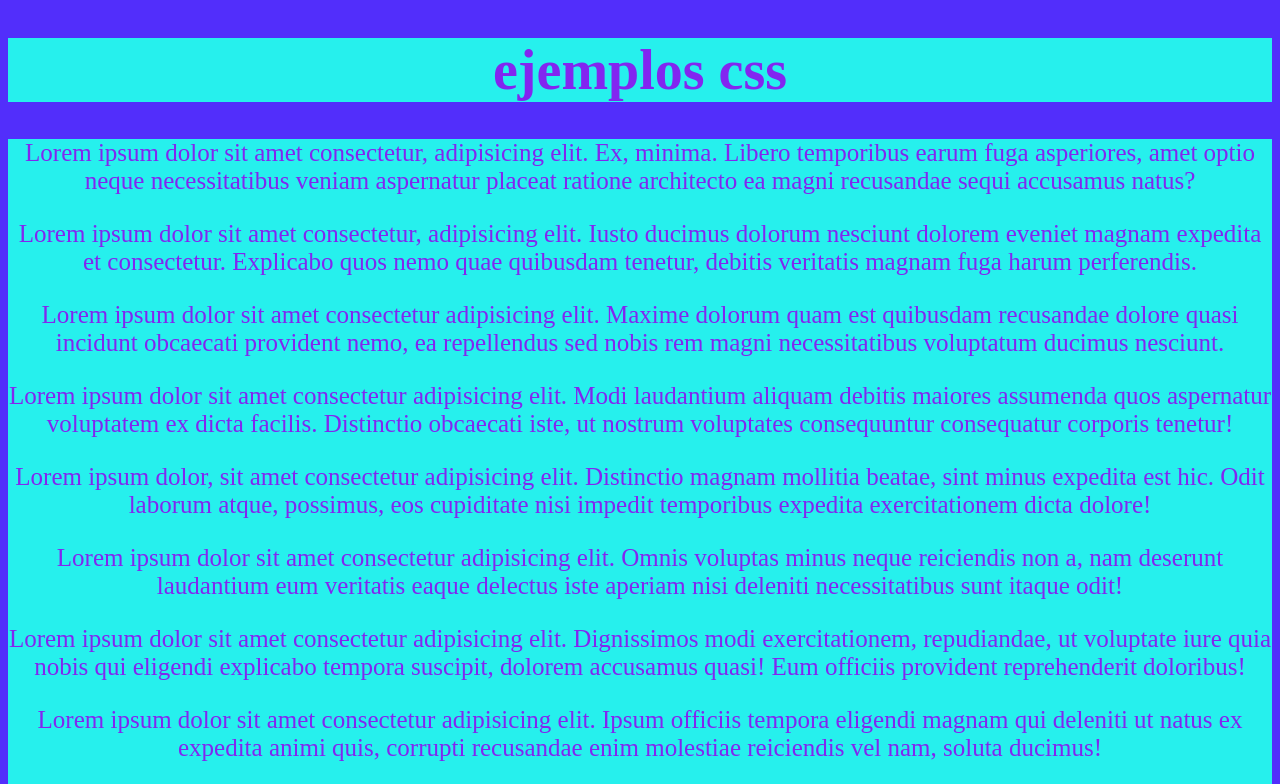
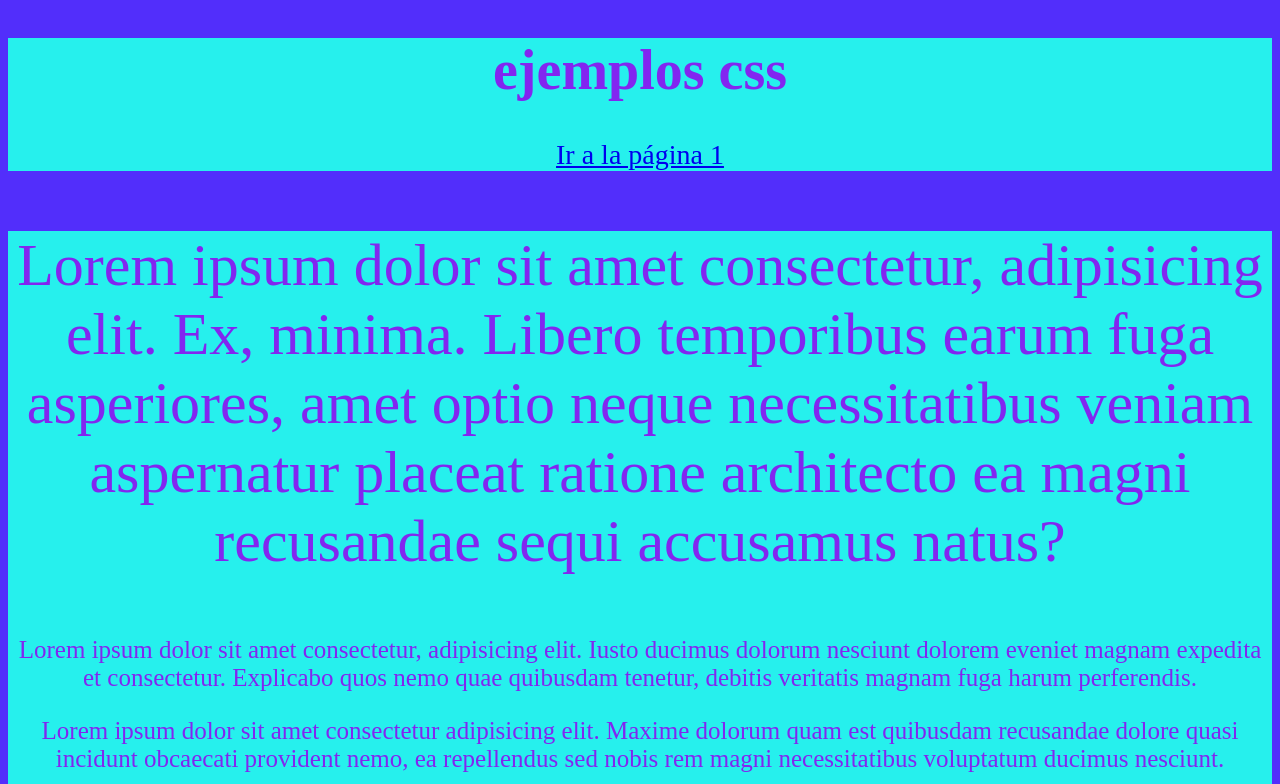
Before and after one commit to lanselot27049080/clasecc, a plain HTML site: page index.html in a window 1280 px wide. Shown: the top 784 px of the page. Drawn offline with Linux system fonts and the light colour scheme.

Commit message:
cambio a pagina1.htm,l estilos css y index.html

```diff
--- a/estilos.css
+++ b/estilos.css
@@ -38,3 +38,11 @@ footer {
     background-color:#26F0ED;
 
 }
+
+.parrafo1{ font-size:60px;
+
+}
+
+.parrafo2{
+    color: #cb3234;
+}
--- a/index.html
+++ b/index.html
@@ -11,11 +11,14 @@
 <body>
 <header>
     <H1>ejemplos css</H1>
+    <nav>
+        <a href="pagina1.html">Ir a la página 1</a>
+    </nav>
 
 </header>
     <main>
         <section>
-            <p>Lorem ipsum dolor sit amet consectetur, adipisicing elit. Ex, minima. Libero temporibus earum fuga asperiores, amet optio neque necessitatibus veniam aspernatur placeat ratione architecto ea magni recusandae sequi accusamus natus?</p>
+            <p class="parrafo1">Lorem ipsum dolor sit amet consectetur, adipisicing elit. Ex, minima. Libero temporibus earum fuga asperiores, amet optio neque necessitatibus veniam aspernatur placeat ratione architecto ea magni recusandae sequi accusamus natus?</p>
 
             <p>Lorem ipsum dolor sit amet consectetur, adipisicing elit. Iusto ducimus dolorum nesciunt dolorem eveniet magnam expedita et consectetur. Explicabo quos nemo quae quibusdam tenetur, debitis veritatis magnam fuga harum perferendis.</p>
 
@@ -23,11 +26,12 @@
         </section>
 
         <section>
-            <p>Lorem ipsum dolor sit amet consectetur adipisicing elit. Modi laudantium aliquam debitis maiores assumenda quos aspernatur voluptatem ex dicta facilis. Distinctio obcaecati iste, ut nostrum voluptates consequuntur consequatur corporis tenetur!</p>
+            <p class="parrafo2">Lorem ipsum dolor sit amet consectetur adipisicing elit. Modi laudantium aliquam debitis maiores assumenda quos aspernatur voluptatem ex dicta facilis. Distinctio obcaecati iste, ut nostrum voluptates consequuntur consequatur corporis tenetur!</p>
 
             <p>Lorem ipsum dolor, sit amet consectetur adipisicing elit. Distinctio magnam mollitia beatae, sint minus expedita est hic. Odit laborum atque, possimus, eos cupiditate nisi impedit temporibus expedita exercitationem dicta dolore!</p>
             <p>Lorem ipsum dolor sit amet consectetur adipisicing elit. Omnis voluptas minus neque reiciendis non a, nam deserunt laudantium eum veritatis eaque delectus iste aperiam nisi deleniti necessitatibus sunt itaque odit!</p>
         </section>
+</p>
         <section>
             <p>Lorem ipsum dolor sit amet consectetur adipisicing elit. Dignissimos modi exercitationem, repudiandae, ut voluptate iure quia nobis qui eligendi explicabo tempora suscipit, dolorem accusamus quasi! Eum officiis provident reprehenderit doloribus!</p>
             <p>Lorem ipsum dolor sit amet consectetur adipisicing elit. Ipsum officiis tempora eligendi magnam qui deleniti ut natus ex expedita animi quis, corrupti recusandae enim molestiae reiciendis vel nam, soluta ducimus!</p>
```
Also changed, not shown: pagina1.html (+2 -0 lines), 1 other file.
